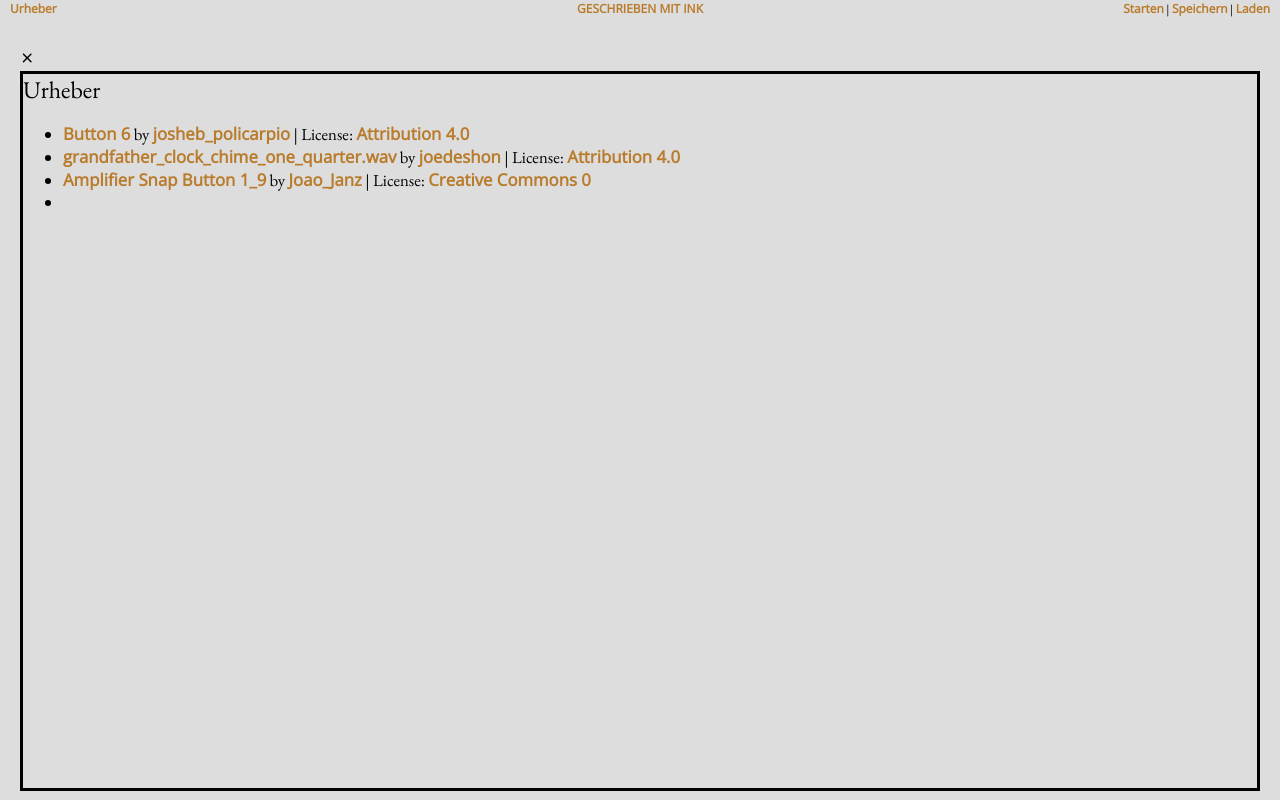
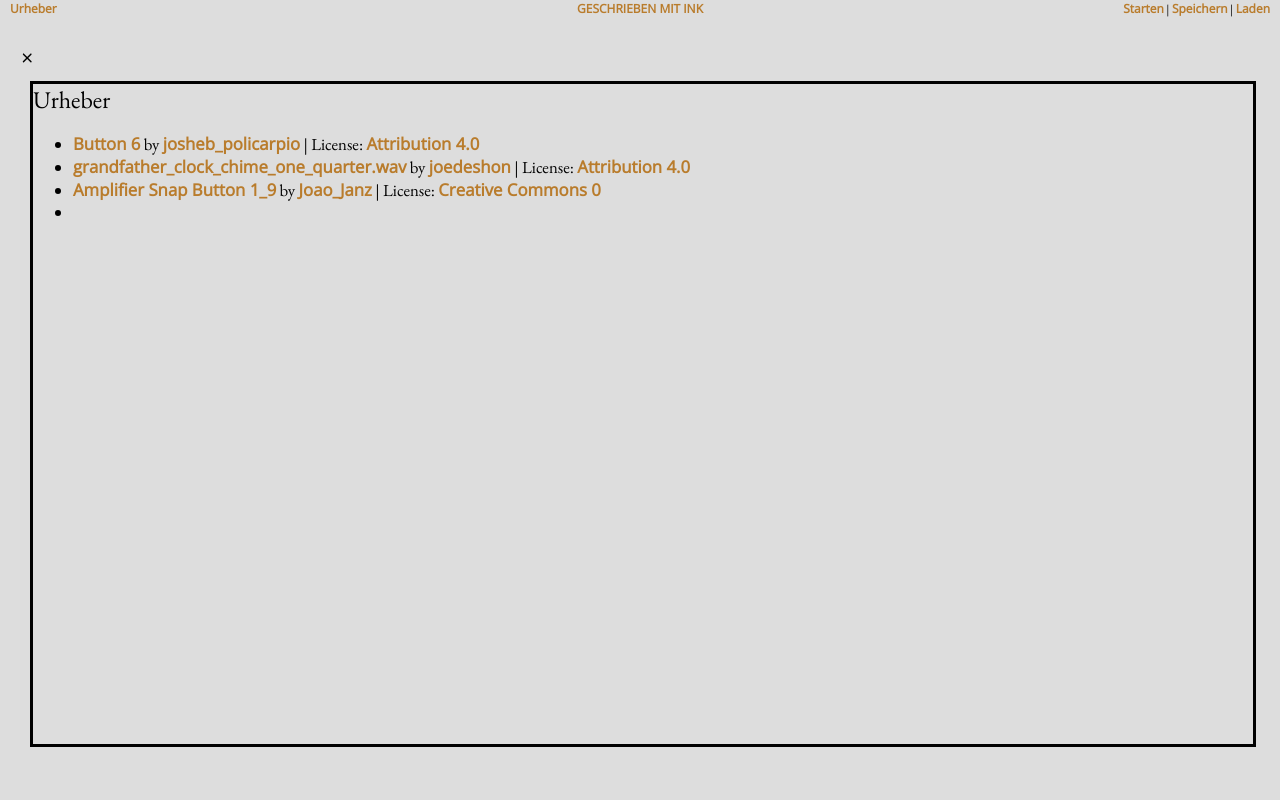
Before and after one commit to rhizoome/studierzimmer, a website: page src/index.html in a window 1280 px wide. Both pictures are taken after a click on the link "Urheber". Drawn offline with Linux system fonts and the light colour scheme; files whose address does not match are found by name.

Commit message:
fix attribtion dialog

```diff
--- a/src/main.ts
+++ b/src/main.ts
@@ -6,7 +6,6 @@ class StoryRunner {
     private story: inkjs.Story;
     private theme: string = "dark";
     private savePoint: string = "";
-    private showList: HTMLElement[] = [];
     private storyContainer: HTMLElement;
     private firstTags: boolean = true;
     private mixer: Mixer = new Mixer();
--- a/src/style.css
+++ b/src/style.css
@@ -105,18 +105,18 @@ body.switched {
     width: calc(100vw - 40px);
     height: calc(100vh - 80px);
     z-index: 5;
-    box-sizing: border-box;
 }
 
 .modal .full {
     display: block;
+    background-color: var(--background-color);
     overflow-y: auto;
     max-width: 100%;
     max-height: 100%;
-    width: 100%;
-    height: 100%;
+    width: calc(100% - 20px);
+    height: calc(100% - 60px);
+    margin: 10px;
     border: solid var(--text-color);
-    box-sizing: border-box;
 }
 
 .modal ul {
```
